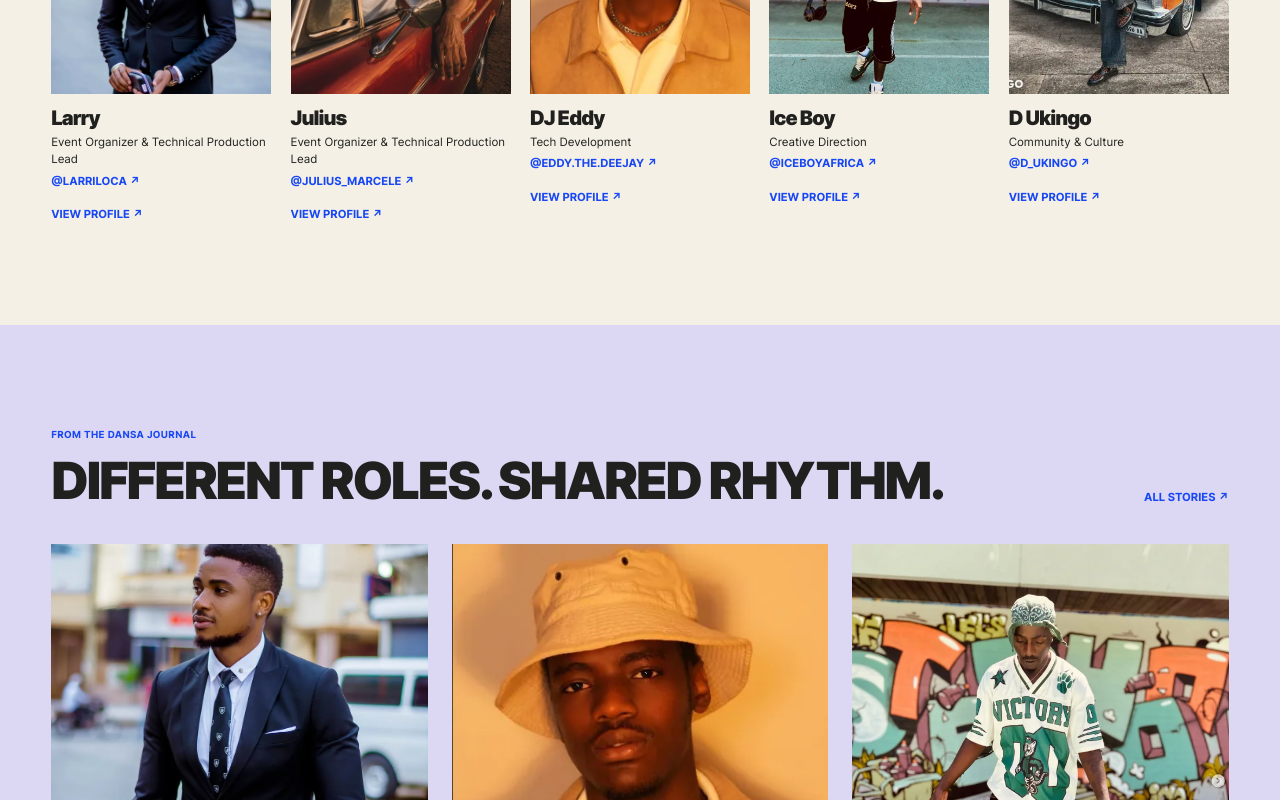
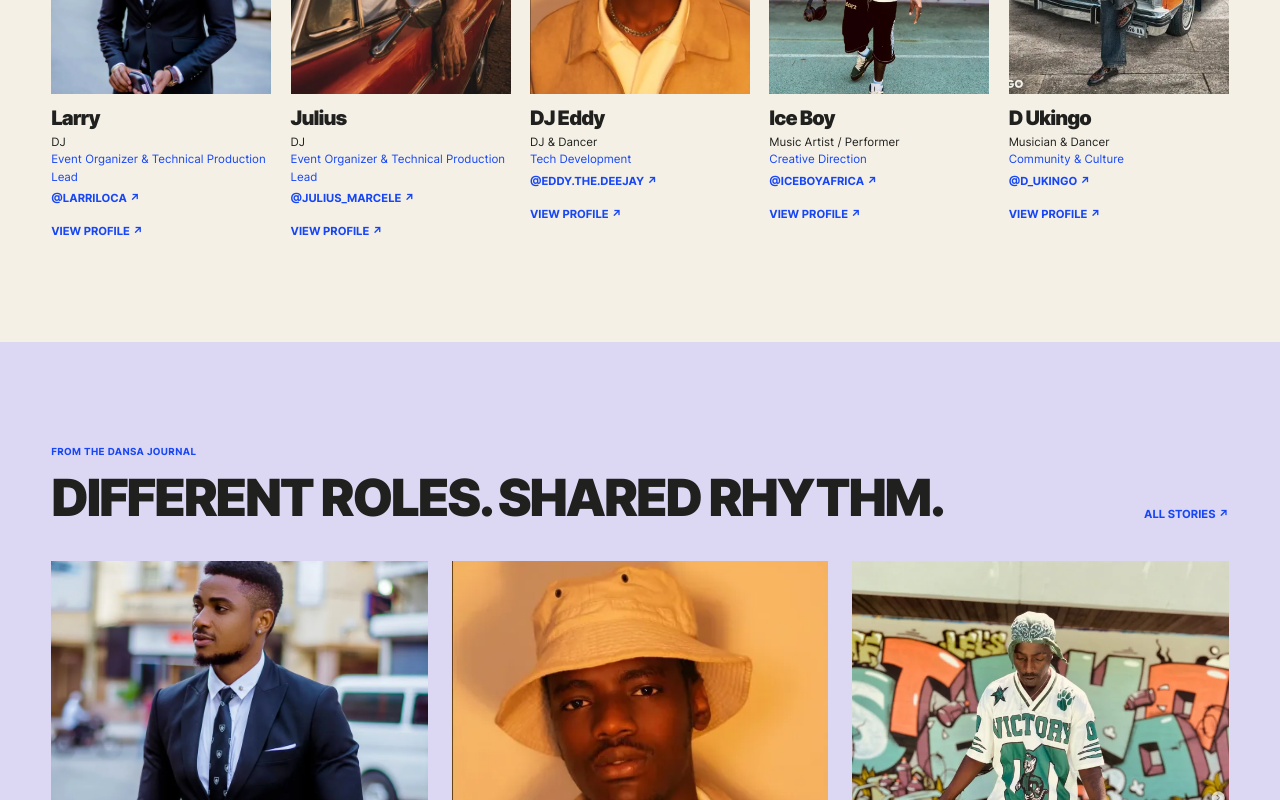
Before and after one commit to eidurb7-cpu/project-events-dansa, a React (Vite) app: page / in a window 1280 px wide. Shown: the part 4200-5000 px from the top of the page. Built offline with nearby package versions, Linux system fonts and the light colour scheme; the HTML template or start-up script is replaced by a standard one.

Commit message:
Keep entertainment titles alongside DANSA team roles

```diff
--- a/src/App.tsx
+++ b/src/App.tsx
@@ -32,6 +32,7 @@ type Artist = {
   name: string
 
   role: string
+  teamRole: string
 
   handle: string
 
@@ -48,7 +49,8 @@ const artists: Artist[] = [
 
     name: "Larry",
 
-    role: "Event Organizer & Technical Production Lead",
+    role: "DJ",
+    teamRole: "Event Organizer & Technical Production Lead",
 
     handle: "@larriloca",
 
@@ -62,7 +64,8 @@ const artists: Artist[] = [
 
     name: "Julius",
 
-    role: "Event Organizer & Technical Production Lead",
+    role: "DJ",
+    teamRole: "Event Organizer & Technical Production Lead",
 
     handle: "@julius_marcele",
 
@@ -76,7 +79,8 @@ const artists: Artist[] = [
 
     name: "DJ Eddy",
 
-    role: "Tech Development",
+    role: "DJ & Dancer",
+    teamRole: "Tech Development",
 
     handle: "@eddy.the.deejay",
 
@@ -92,7 +96,8 @@ const artists: Artist[] = [
 
     name: "Ice Boy",
 
-    role: "Creative Direction",
+    role: "Music Artist / Performer",
+    teamRole: "Creative Direction",
 
     handle: "@iceboyafrica",
 
@@ -106,7 +111,8 @@ const artists: Artist[] = [
 
     name: "D Ukingo",
 
-    role: "Community & Culture",
+    role: "Musician & Dancer",
+    teamRole: "Community & Culture",
 
     handle: "@d_ukingo",
 
@@ -711,6 +717,7 @@ function ArtistTile({ artist }: { artist: Artist }) {
       </Link>
       <h3>{artist.name}</h3>
       <p>{t(artist.role)}</p>
+      <p className="blue">{t(artist.teamRole)}</p>
       <a
         href={artist.instagram}
         target="_blank"
@@ -1381,7 +1388,7 @@ function About() {
             <SiteImage src={A + a.image} alt="" />
             <span>
               <b>{a.name}</b>
-              <small>{t(a.role)}</small>
+              <small>{t(a.role)}<br />{t(a.teamRole)}</small>
             </span>
             <i>↗</i>
           </Link>
--- a/src/ArtistFeature.tsx
+++ b/src/ArtistFeature.tsx
@@ -4,6 +4,8 @@ import type { ArtistStory } from "./stories"
 import { usePageMetadata } from "./usePageMetadata"
 
 type FeaturedArtist = {
+  role: string
+  teamRole: string
   name: string
   slug: string
   image: string
@@ -126,6 +128,7 @@ export function ArtistFeature({
             Africa
           </h1>
           <p className="feature-subtitle">{t("Singer. Rapper. Songwriter.")}</p>
+          <p className="eyebrow blue">{t(artist.teamRole)}</p>
           <p className="feature-deck">
             {t(
               "Meet the Tanzanian artist behind Paradise City, Kilimanjaro and Thamani. Explore his music, collaborators and the story so far.",
@@ -163,7 +166,7 @@ export function ArtistFeature({
         </div>
         <div>
           <dt>{t("In the team")}</dt>
-          <dd>{t(artist.role)}</dd>
+          <dd>{t(artist.teamRole)}</dd>
         </div>
       </dl>
 
--- a/src/ArtistOverview.tsx
+++ b/src/ArtistOverview.tsx
@@ -9,6 +9,7 @@ type Artist = {
   slug: string
   name: string
   role: string
+  teamRole: string
   instagram: string
   handle: string
   image: string
@@ -40,6 +41,7 @@ export function ArtistOverview({
           </a>
           <h1>{artist.name}</h1>
           <p className="feature-subtitle">{t(artist.role)}</p>
+          <p className="eyebrow blue">{t(artist.teamRole)}</p>
           <p className="feature-deck">
             {story?.kind === "artist-site"
               ? story.intro[language]
@@ -89,7 +91,7 @@ export function ArtistOverview({
           />
           <figcaption>
             {artist.name}
-            <span>/ {t(artist.role)}</span>
+            <span>/ {t(artist.role)} / {t(artist.teamRole)}</span>
           </figcaption>
         </figure>
       </section>
```
